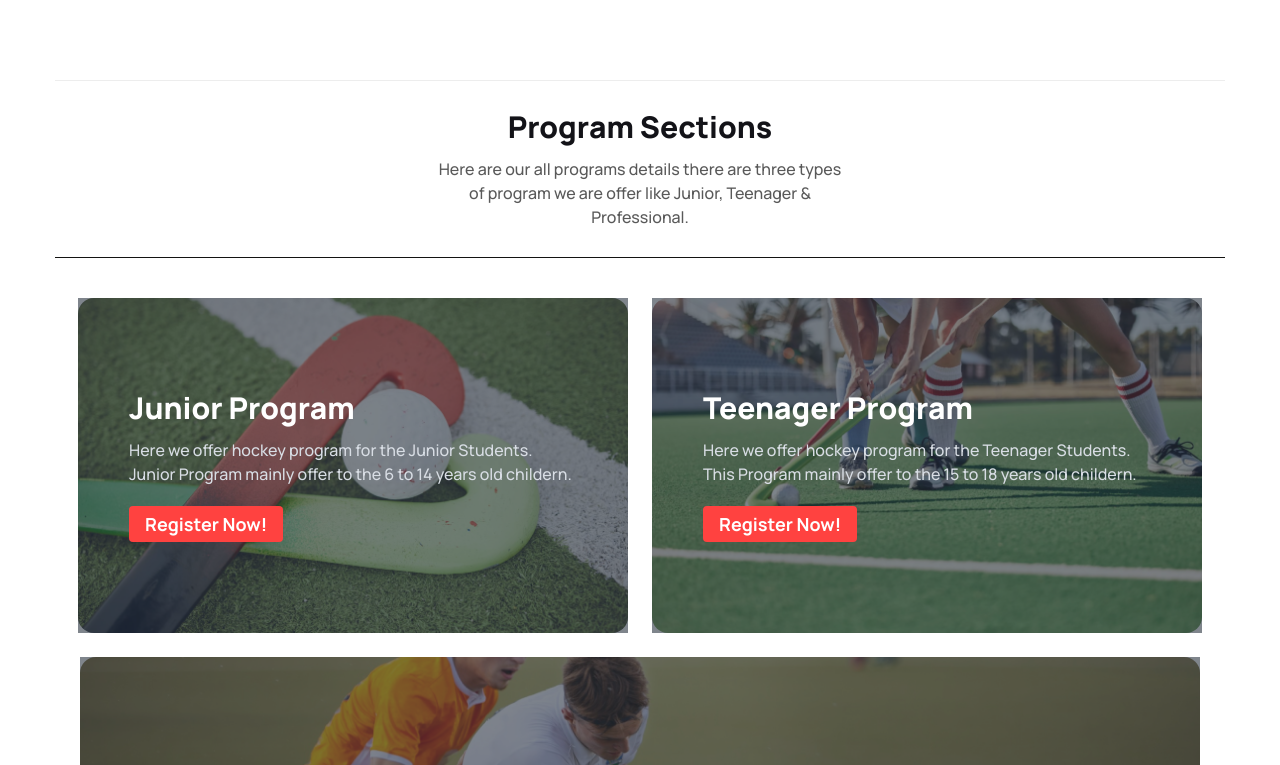
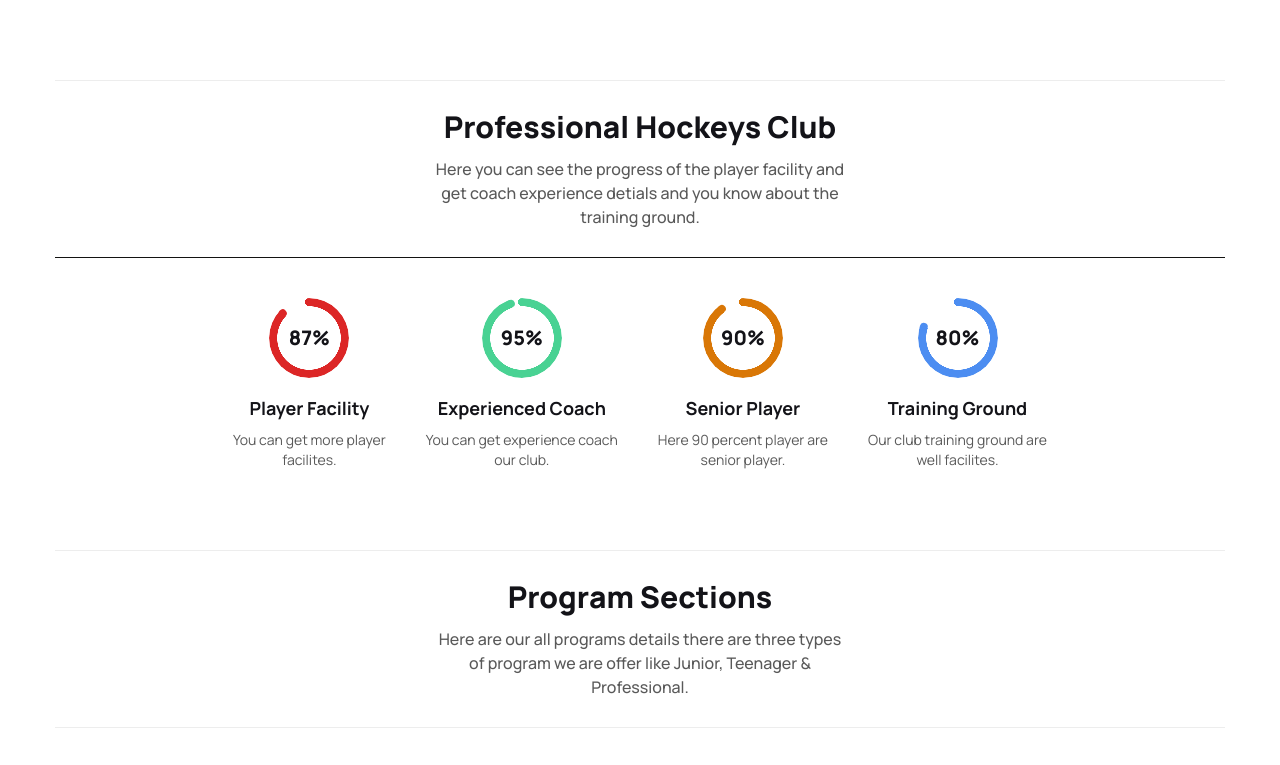
Before and after one commit to shodorsonnath/hockey-club, a plain HTML site: page index.html in a window 1280 px wide. Shown: the top 765 px of the page. Drawn offline with nearby package versions, Linux system fonts and the light colour scheme.

Commit message:
complete professional hockeys club section

```diff
--- a/index.html
+++ b/index.html
@@ -28,6 +28,42 @@
     <!-- header section close -->
     <!-- main section start -->
     <main>
+      <!-- professional hockeys club section start -->
+      <section class="mt-10 lg:mt-20">
+        <!-- professional hockeys club text part -->
+        <div class="flex flex-col justify-center items-center text-center">
+          <!-- horizontal line -->
+          <div class="bg-[#13131213] w-[320px] lg:w-[1170px] h-[1px]"></div>
+          <h2 class="font-extrabold text-2xl lg:text-3xl text-[#131318] pt-7 pb-3">Professional Hockeys Club</h2>
+          <p class="text-sm lg:text-base font-medium text-[#131312B3] pb-7 mx-10 lg:mx-80 lg:px-28">Here you can see the progress of the player facility and get coach experience detials and you know about the training ground.</p>
+          <div class="bg-[#131312] w-[320px] lg:w-[1170px] h-[1px] mb-5 lg:mb-10"></div>
+        </div>
+        <div class="flex flex-col lg:flex-row gap-5 lg:gap-10 justify-center items-center">
+          <div class="flex flex-col justify-center items-center text-center">
+            <div class="radial-progress text-red-600" style="--value:87;" role="progressbar"><span class="font-extrabold text-[#131318] text-xl">87%</span></div>
+            <h4 class="pt-4 text-lg text-[#131318] font-bold">Player Facility</h4>
+            <p class="pt-2 font-normal text-sm text-[#131312B3]">You can get more player <br> facilites.</p>
+          </div>
+          <div class="flex flex-col justify-center items-center text-center">
+            <div class="radial-progress text-[#49D293]" style="--value:95;" role="progressbar"><span class="font-extrabold text-[#131318] text-xl">95%</span></div>
+            <h4 class="pt-4 text-lg text-[#131318] font-bold">Experienced Coach</h4>
+            <p class="pt-2 font-normal text-sm text-[#131312B3]">You can get experience coach <br> our club.</p>
+          </div>
+          <div class="flex flex-col justify-center items-center text-center">
+            <div class="radial-progress text-amber-600" style="--value:90;" role="progressbar"><span class="font-extrabold text-[#131318] text-xl">90%</span></div>
+            <h4 class="pt-4 text-lg text-[#131318] font-bold">Senior Player</h4>
+            <p class="pt-2 font-normal text-sm text-[#131312B3]">Here 90 percent player are <br> senior player.</p>
+          </div>
+          <div class="flex flex-col justify-center items-center text-center">
+            <div class="radial-progress text-[#4C8DF1]" style="--value:80;" role="progressbar"><span class="font-extrabold text-[#131318] text-xl">80%</span></div>
+            <h4 class="pt-4 text-lg text-[#131318] font-bold">Training Ground</h4>
+            <p class="pt-2 font-normal text-sm text-[#131312B3]">Our club training ground are <br> well facilites.</p>
+          </div>
+        </div>
+
+      </section>
+
+      <!-- professional hockeys club section close -->
       <!-- program section start -->
       <section class="mt-10 lg:mt-20">
           <!-- program section text part -->
@@ -36,7 +72,7 @@
             <div class="bg-[#13131213] w-[320px] lg:w-[1170px] h-[1px]"></div>
             <h2 class="font-extrabold text-3xl text-[#131318] pt-7 pb-3">Program Sections</h2>
             <p class="text-base font-medium text-[#131312B3] pb-7 mx-10 lg:mx-80 lg:px-28">Here are our all programs details there are three types of program we are offer like Junior, Teenager & Professional.</p>
-            <div class="bg-[#131312] w-[320px] lg:w-[1170px] h-[1px] mb-5 lg:mb-10"></div>
+            <div class="bg-[#13131213] w-[320px] lg:w-[1170px] h-[1px] mb-5 lg:mb-10"></div>
           </div>
           <div>
             <div class="flex flex-col lg:flex-row justify-center items-center gap-6">
@@ -78,10 +114,7 @@
                 </div>
               </div>
             </div>
-
             <!-- third image close -->
-
-
           </div>
       </section>
       <!-- program section close -->
```
